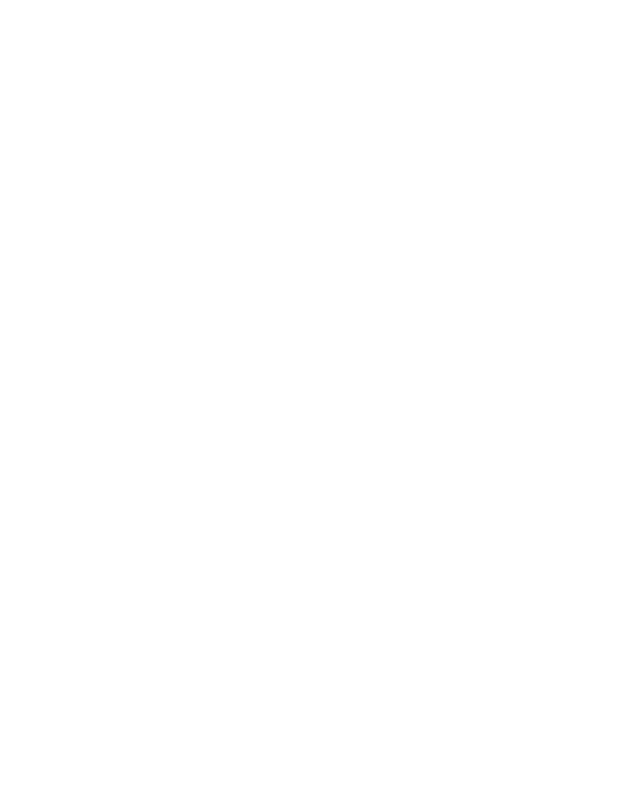
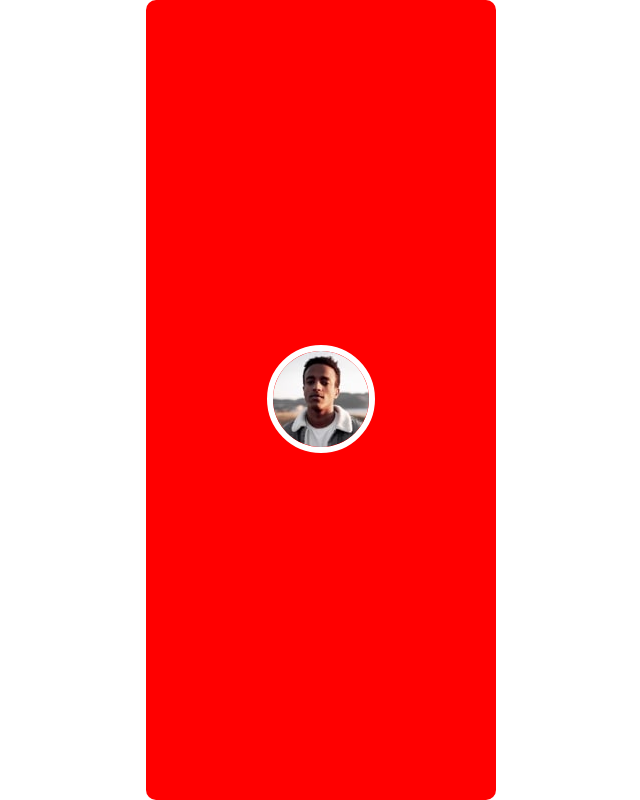
Before and after one commit to panadesign/Profile-card-component, a plain HTML site: page index.html in a window 1280 px wide. Shown: the whole page, without its empty margins (319-959 px from the left). Drawn offline with Linux system fonts and the light colour scheme.

Commit message:
ajout img css

```diff
--- /dev/null
+++ b/css/reset.css
@@ -0,0 +1,48 @@
+/* http://meyerweb.com/eric/tools/css/reset/
+   v2.0 | 20110126
+   License: none (public domain)
+*/
+
+html, body, div, span, applet, object, iframe,
+h1, h2, h3, h4, h5, h6, p, blockquote, pre,
+a, abbr, acronym, address, big, cite, code,
+del, dfn, em, img, ins, kbd, q, s, samp,
+small, strike, strong, sub, sup, tt, var,
+b, u, i, center,
+dl, dt, dd, ol, ul, li,
+fieldset, form, label, legend,
+table, caption, tbody, tfoot, thead, tr, th, td,
+article, aside, canvas, details, embed,
+figure, figcaption, footer, header, hgroup,
+menu, nav, output, ruby, section, summary,
+time, mark, audio, video {
+	margin: 0;
+	padding: 0;
+	border: 0;
+	font-size: 100%;
+	font: inherit;
+	vertical-align: baseline;
+}
+/* HTML5 display-role reset for older browsers */
+article, aside, details, figcaption, figure,
+footer, header, hgroup, menu, nav, section {
+	display: block;
+}
+body {
+	line-height: 1;
+}
+ol, ul {
+	list-style: none;
+}
+blockquote, q {
+	quotes: none;
+}
+blockquote:before, blockquote:after,
+q:before, q:after {
+	content: '';
+	content: none;
+}
+table {
+	border-collapse: collapse;
+	border-spacing: 0;
+}
--- /dev/null
+++ b/css/style.css
@@ -0,0 +1,25 @@
+body {
+    height: 100vh;
+}
+
+#card {
+    width: 100%;
+    position: relative;
+    max-width: 350px;
+    display: flex;
+    align-items: center;
+    justify-content: center;
+    height: 100vh;
+    border-radius: 10px;
+    margin: 0 auto;
+    font-size: 15px;
+    background-color: red;
+}
+.photoProfil {
+    position: absolute;
+}
+.photoProfil img {
+    border-radius: 50%;
+    border: 6px solid white;
+
+}
--- a/index.html
+++ b/index.html
@@ -5,8 +5,14 @@
     <meta http-equiv="X-UA-Compatible" content="IE=edge">
     <meta name="viewport" content="width=device-width, initial-scale=1.0">
     <title>Profil card</title>
+    <link rel="stylesheet" type="text/css" href="css/reset.css">
+    <link rel="stylesheet" type="text/css" href="css/style.css">
 </head>
 <body>
-
+    <section id="card">
+        <article class="photoProfil">
+            <img src="images/image-victor.jpg" alt="Victor"/>
+        </article>
+    </section>
 </body>
 </html>
```
Also changed, not shown: images/bg-pattern-bottom.svg (added), images/bg-pattern-card.svg (added), images/bg-pattern-top.svg (added), images/favicon-32x32.png (added), images/image-victor.jpg (added).
